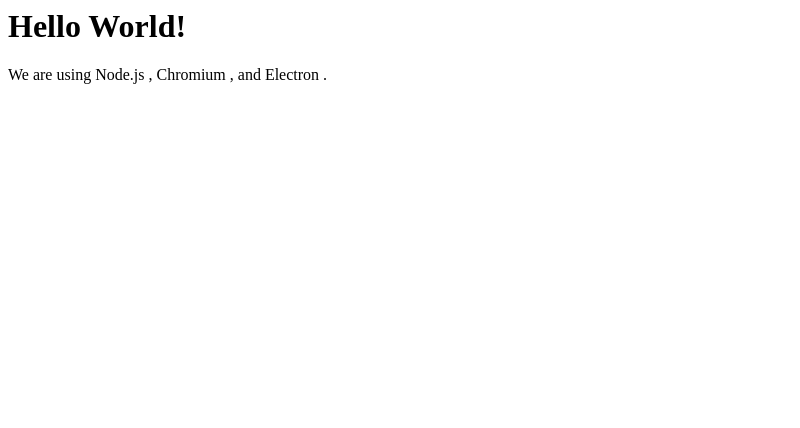
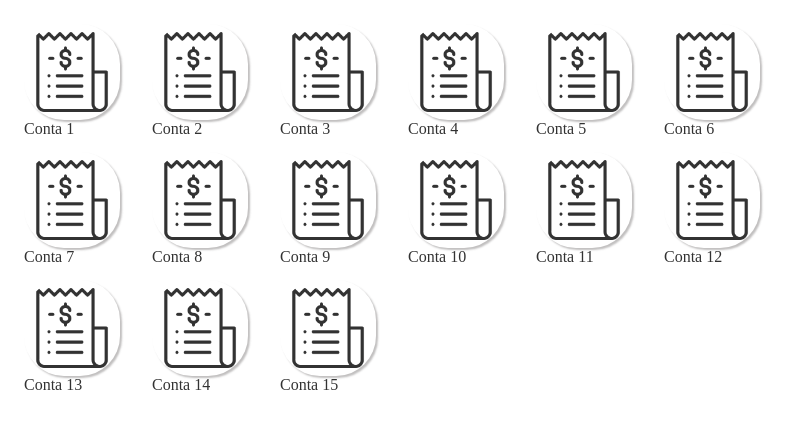
Before and after one commit to dmmaia/electronjs-adm-system, an Electron app: page views/index.html in a window 800 px wide. Drawn offline with Linux system fonts and the light colour scheme.

Commit message:
feat(): start to create bills screen

```diff
--- /dev/null
+++ b/css/table-home.css
@@ -0,0 +1,25 @@
+li.table{
+  display: block;
+  list-style: decimal;
+  display: inline-block;
+  width: 12vh;
+  height: 12vh;
+  border-radius: 5vh;
+  margin: 2vh;
+  opacity: 0.8;
+  background-repeat: no-repeat;
+  background-position: center;
+  background-image: url("../img/bill.png");
+  background-size: 10vh;
+  box-shadow: 2px 2px 2px rgb(177, 175, 175);
+  transition-duration: 100ms;
+}
+li.table:hover{
+  background-size: 10.5vh;
+  opacity: 1;
+  cursor: pointer;
+}
+li.table p{
+  margin-top: 12vh;
+  margin-right: auto;
+}
--- /dev/null
+++ b/src/main.js
@@ -0,0 +1,10 @@
+let i = 1
+while (i<=15) {
+  let li = document.createElement("LI");
+  li.classList.add('table')
+  let tableName = document.createElement("p")
+  tableName.innerText = "Conta " + i
+  li.appendChild(tableName);
+  i++
+  document.getElementById('main-content').appendChild(li);
+}
--- a/views/index.html
+++ b/views/index.html
@@ -3,15 +3,10 @@
     <meta charset="UTF-8">
     <title>Hello World!</title>
     <meta http-equiv="Content-Security-Policy" content="script-src 'self' 'unsafe-inline';" />
-    <script src="../src/util/getBootstrapFIles.js"></script>
+    <link rel="stylesheet" href="../css/table-home.css">
+    <script defer src="../src/main.js"></script>
 </head>
 <body style="background: white;">
-    <h1>Hello World!</h1>
-    <p>
-        We are using Node.js <span id="node-version"></span>,
-        Chromium <span id="chrome-version"></span>,
-        and Electron <span id="electron-version"></span>.
-    </p>
-    <div id="bootstrap"></div>
+    <div id="main-content"></div>
 </body>
 </html>
```
Also changed, not shown: css/bootstrap-grid.css (renamed from views/bootstrap/css/bootstrap-grid.css), css/bootstrap.css (renamed from views/bootstrap/css/bootstrap.css), img/bill.png (added).
